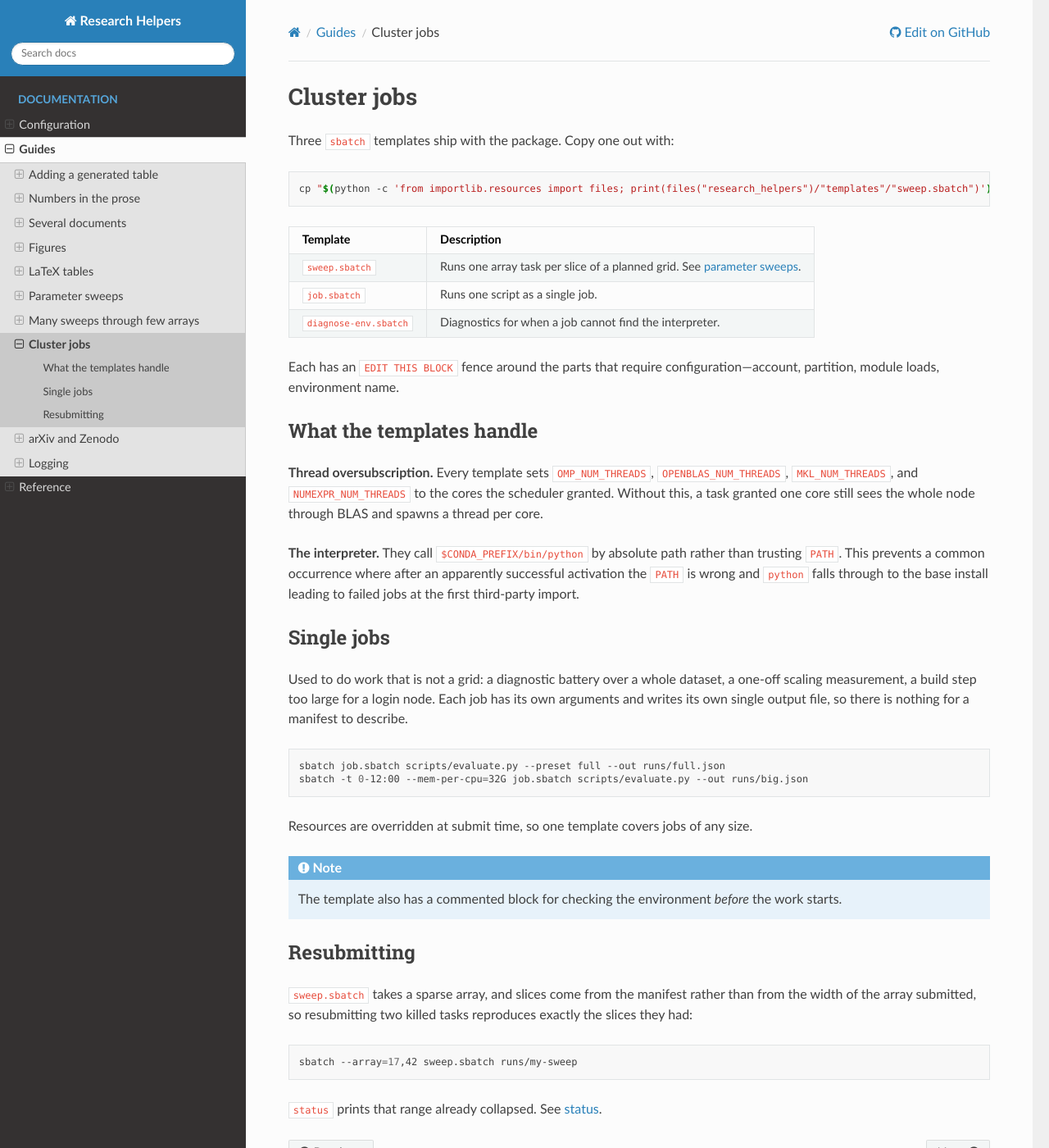
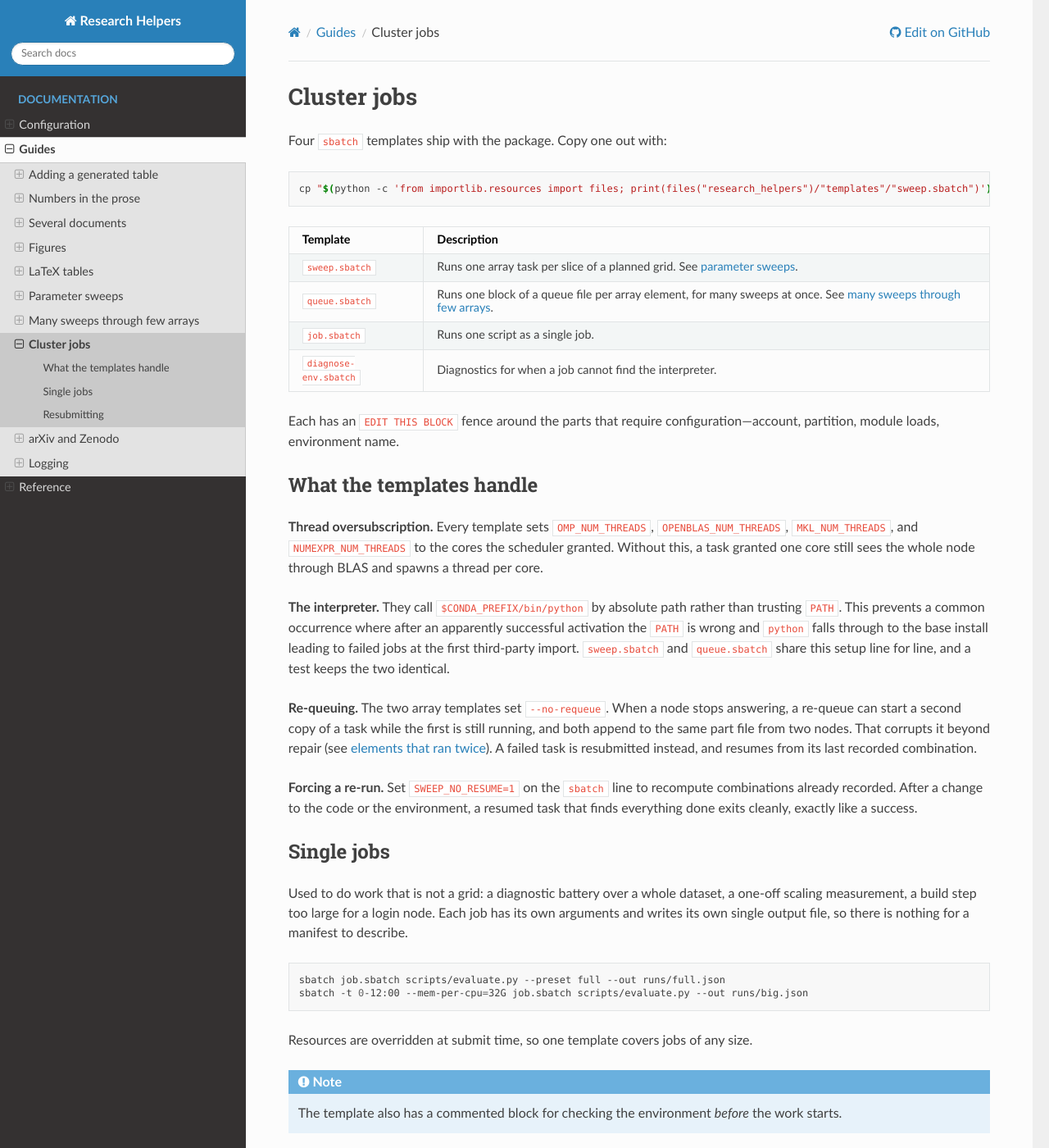
Before and after one commit to gpizzorno/research-helpers, a Sphinx documentation site: the page built from docs/source/guide/cluster.md, in a window 1280 px wide and 1400 px high. Shown: the whole window at 82% size. Built offline with Sphinx 7.4.7 and the Read the Docs theme 3.1.0, drawn with Linux system fonts in a browser that asks for light colours.

Commit message:
added queue details

````diff
--- a/docs/source/guide/cluster.md
+++ b/docs/source/guide/cluster.md
@@ -1,6 +1,6 @@
 # Cluster jobs
 
-Three `sbatch` templates ship with the package. Copy one out with:
+Four `sbatch` templates ship with the package. Copy one out with:
 
 ```sh
 cp "$(python -c 'from importlib.resources import files; print(files("research_helpers")/"templates"/"sweep.sbatch")')" .
@@ -9,6 +9,7 @@ cp "$(python -c 'from importlib.resources import files; print(files("research_he
 | Template | Description |
 | --- | --- |
 | `sweep.sbatch` | Runs one array task per slice of a planned grid. See [parameter sweeps](sweeps.md). |
+| `queue.sbatch` | Runs one block of a queue file per array element, for many sweeps at once. See [many sweeps through few arrays](queues.md). |
 | `job.sbatch` | Runs one script as a single job. |
 | `diagnose-env.sbatch` | Diagnostics for when a job cannot find the interpreter. |
 
@@ -24,7 +25,18 @@ this, a task granted one core still sees the whole node through BLAS and spawns
 **The interpreter.** They call `$CONDA_PREFIX/bin/python` by absolute path rather than trusting
 `PATH`. This prevents a common occurrence where after an apparently successful activation the
 `PATH` is wrong and `python` falls through to the base install leading to failed jobs at the
-first third-party import.
+first third-party import. `sweep.sbatch` and `queue.sbatch` share this setup line for line, and a
+test keeps the two identical.
+
+**Re-queuing.** The two array templates set `--no-requeue`. When a node stops answering, a re-queue
+can start a second copy of a task while the first is still running, and both append to the same
+part file from two nodes. That corrupts it beyond repair (see
+[elements that ran twice](queues.md#elements-that-ran-twice)). A failed task is resubmitted instead,
+and resumes from its last recorded combination.
+
+**Forcing a re-run.** Set `SWEEP_NO_RESUME=1` on the `sbatch` line to recompute combinations
+already recorded. After a change to the code or the environment, a resumed task that finds
+everything done exits cleanly, exactly like a success.
 
 ## Single jobs
 
````
